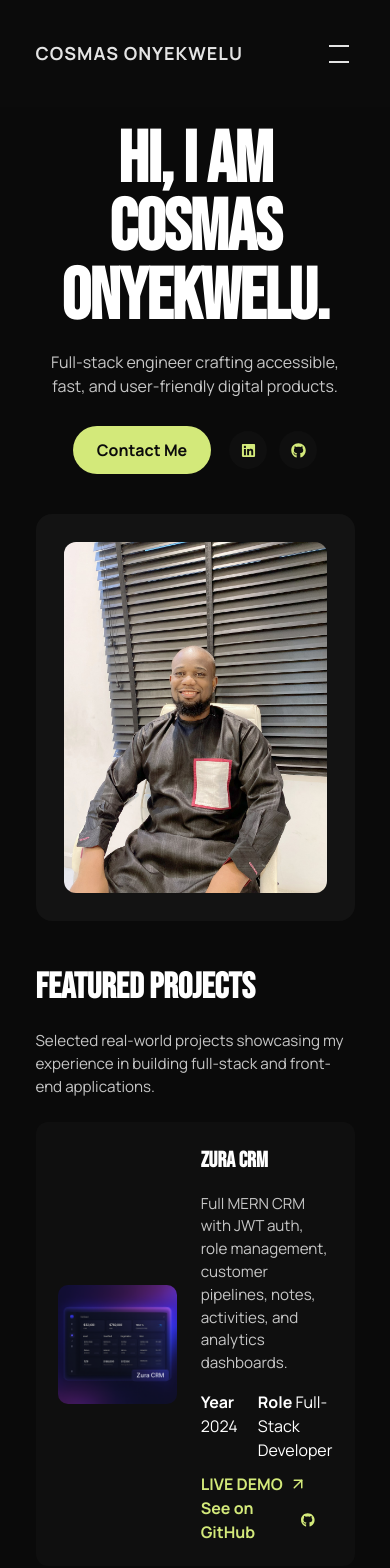
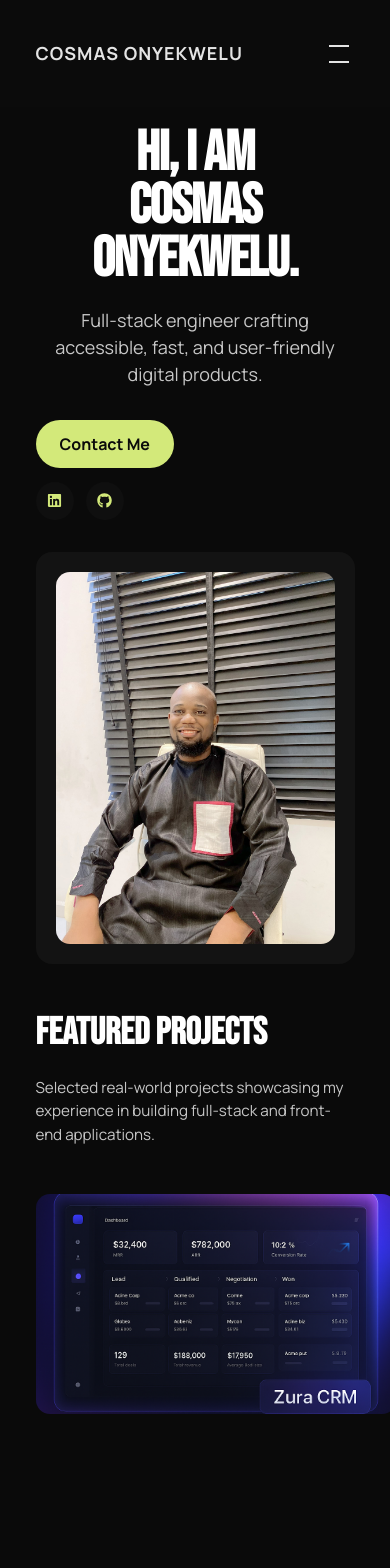
Before and after one commit to cosmasonyekwelu/cosmas-portfolio, a React (Vite) app: page / in a window 390 px wide. Shown: the top 1568 px of the page. Built offline with nearby package versions, Linux system fonts and the light colour scheme; no server answers.

Commit message:
Fix: Complete Figma-accurate responsive CSS for Projects page + improved form validation

```diff
--- a/src/styles/contact.css
+++ b/src/styles/contact.css
@@ -44,20 +44,22 @@
 }
 
 .err {
-  color: #ff7b7b;
+  color: #ff6b6b;
   font-size: 13px;
+  margin-top: -6px;
+  margin-bottom: 10px;
 }
 
 .success {
-  color: #baf08b;
-  font-weight: 700;
-  margin-top: 12px;
+  color: #d7ff66;
+  margin-top: 10px;
+  font-size: 14px;
 }
 
 .error {
-  color: #ff8b8b;
-  font-weight: 700;
-  margin-top: 12px;
+  color: #ff6b6b;
+  margin-top: 10px;
+  font-size: 14px;
 }
 
 @media (max-width: 900px) {
--- a/src/styles/footer.css
+++ b/src/styles/footer.css
@@ -94,12 +94,19 @@
   border-radius: 999px;
 }
 
-.success {
-  margin-top: 10px;
-  color: #baf08b;
-  font-weight: 600;
+
+.error {
+  color: #ff6b6b;
+  font-size: 13px;
+  margin-top: -6px;
+  margin-bottom: 10px;
 }
 
+.success {
+  color: #d7ff66;
+  font-size: 14px;
+  margin-top: 10px;
+}
 .footer-bottom {
   margin-top: 50px;
   text-align: center;
--- a/src/styles/home.css
+++ b/src/styles/home.css
@@ -1,8 +1,12 @@
+/* =========================
+   HERO SECTION
+========================= */
+
 .hero {
   display: flex;
   align-items: center;
-  gap: 40px;
-  padding: 80px 0;
+  gap: 48px;
+  padding: 96px 0;
 }
 
 .hero-left {
@@ -11,132 +15,280 @@
 
 .hero-left h1 {
   font-size: 72px;
+  font-weight: 900;
+  line-height: 0.95;
+  margin: 0;
 }
 
 .lead {
-  max-width: 520px;
-  margin-top: 18px;
+  max-width: 560px;
+  font-size: 18px;
   color: var(--muted);
+  margin-top: 20px;
+  line-height: 1.5;
 }
 
 .actions {
-  margin-top: 28px;
+  margin-top: 32px;
   display: flex;
   align-items: center;
-  gap: 18px;
+  gap: 20px;
 }
 
 .hero-right {
-  width: 420px;
-  flex: 0 0 420px;
+  flex: 0 0 460px;
+  width: 460px;
+  display: flex;
+  justify-content: center;
 }
 
 .hero-card {
   background: #131313;
   padding: 28px;
-  border-radius: 16px;
+  border-radius: 20px;
+  width: 100%;
 }
 
 .hero-card img {
   width: 100%;
   display: block;
-  border-radius: 12px;
+  border-radius: 14px;
+  object-fit: cover;
 }
 
+/* =========================
+   FEATURED PROJECTS
+========================= */
+
 .featured {
-  padding: 60px 0;
+  padding-top: 80px;
+  padding-bottom: 80px;
 }
+
+.featured h2 {
+  font-size: 38px;
+  font-weight: 900;
+  margin-bottom: 12px;
+}
+
+.featured .muted {
+  max-width: 680px;
+  color: var(--muted);
+  line-height: 1.55;
+}
+
+/* PROJECTS LIST - DESKTOP */
 
 .projects-grid {
   display: flex;
   flex-direction: column;
-  gap: 40px;
-  margin-top: 24px;
+  gap: 80px;
+  margin-top: 48px;
 }
 
+/* PROJECT CARD (Desktop: 1224 × ~600) */
+
 .project-card {
+  width: 100%;
+  min-height: 600px;
   display: flex;
-  gap: 24px;
-  background: #0f0f0f;
-  padding: 22px;
-  border-radius: 12px;
-  align-items: center;
+  gap: 48px;
+  border-bottom: 1px solid rgba(255,255,255,0.08);
+  padding-bottom: 48px;
 }
 
 .project-card.reverse {
   flex-direction: row-reverse;
 }
 
+.thumb {
+  flex: 0 0 540px;
+}
+
 .thumb img {
-  width: 320px;
-  border-radius: 10px;
+  width: 540px;
+  height: 340px;
+  object-fit: cover;
+  border-radius: 12px;
   display: block;
 }
 
-.project-info h3 {
-  font-size: 22px;
-  margin-bottom: 6px;
+/* RIGHT SIDE CONTENT */
+
+.project-info {
+  flex: 1;
+  display: flex;
+  flex-direction: column;
+  justify-content: flex-start;
 }
 
-.project-links a {
-  margin-right: 18px;
-  color: var(--accent);
-  font-weight: 700;
+.project-info h3 {
+  font-size: 28px;
+  font-weight: 800;
+  margin-bottom: 14px;
+}
+
+.project-info .muted {
+  color: var(--muted);
+  line-height: 1.6;
+  margin-bottom: 28px;
 }
 
 .meta {
   display: flex;
-  gap: 20px;
-  margin: 10px 0;
+  gap: 28px;
+  margin-bottom: 32px;
+  font-size: 15px;
 }
-.link-live {
+
+.meta strong {
+  color: #fff;
+  margin-right: 4px;
+}
+
+.project-links {
+  display: flex;
+  gap: 28px;
+}
+
+.project-links a {
+  font-weight: 700;
   color: var(--accent);
-  font-weight: 700;
   display: inline-flex;
   align-items: center;
   gap: 6px;
+  text-decoration: none;
 }
 
-.github-link {
-  display: inline-flex;
-  align-items: center;
-  gap: 6px;
-  color: var(--accent);
-  font-weight: 700;
-}
-
-.git-icon,
-.icon {
+.icon,
+.git-icon {
   font-size: 18px;
 }
 
-/* ABOUT PREVIEW */
+/* =========================
+   ABOUT PREVIEW
+========================= */
+
 .about-preview {
-  padding: 60px 0;
+  padding: 80px 0;
 }
 
 .about-preview h2 {
+  font-size: 32px;
+  font-weight: 900;
   margin-bottom: 16px;
 }
 
 .about-preview p {
   max-width: 620px;
   color: var(--muted);
-  margin-bottom: 14px;
+  margin-bottom: 18px;
   line-height: 1.55;
 }
 
 .about-link {
+  display: inline-flex;
   font-weight: 700;
-  display: inline-flex;
   align-items: center;
   gap: 6px;
+  color: var(--accent);
 }
+
+/* =========================
+   MOBILE (≤ 480px)
+========================= */
+
+@media (max-width: 480px) {
+  .hero {
+    flex-direction: column;
+    text-align: left;
+    padding: 64px 0;
+    gap: 32px;
+  }
+
+  .hero-left h1 {
+    font-size: 42px;
+  }
+
+  .actions {
+    flex-direction: column;
+    align-items: flex-start;
+    gap: 14px;
+  }
+
+  .hero-right {
+    width: 100%;
+    flex: none;
+  }
+
+  .hero-card {
+    padding: 20px;
+    border-radius: 16px;
+  }
+
+  /* FEATURED PROJECTS MOBILE */
+  .featured {
+    padding-top: 64px;
+    padding-bottom: 64px;
+  }
+
+  .projects-grid {
+    gap: 64px;
+  }
+
+  /* Each card becomes 343 × ~877 */
+  .project-card {
+    flex-direction: column;
+    min-height: 877px;
+    gap: 40px;
+    padding-bottom: 40px;
+  }
+
+  .project-card.reverse {
+    flex-direction: column;
+  }
+
+  .thumb {
+    width: 100%;
+    flex: none;
+  }
+
+  .thumb img {
+    width: 100%;
+    height: auto;
+    border-radius: 14px;
+  }
+
+  .project-info h3 {
+    font-size: 22px;
+  }
+
+  .meta {
+    flex-direction: column;
+    gap: 8px;
+    margin-bottom: 22px;
+  }
+
+  .project-links {
+    flex-direction: column;
+    align-items: flex-start;
+    gap: 12px;
+  }
+}
+
+/* =========================
+   TABLET (481–900px)
+========================= */
 
 @media (max-width: 900px) {
   .hero {
     flex-direction: column;
     text-align: center;
+    padding: 72px 0;
+  }
+
+  .hero-left h1 {
+    font-size: 56px;
   }
 
   .hero-right {
@@ -148,7 +300,16 @@
     justify-content: center;
   }
 
+  .project-card {
+    gap: 32px;
+  }
+
+  .thumb {
+    flex: 0 0 360px;
+  }
+
   .thumb img {
-    width: 100%;
+    width: 360px;
+    height: 220px;
   }
 }
--- a/src/styles/projects.css
+++ b/src/styles/projects.css
@@ -1,77 +1,120 @@
+/* ================================
+   PROJECTS PAGE (DESKTOP)
+================================ */
+
 .projects-page {
-  padding: 60px 0;
+  padding-top: 80px;
+  padding-bottom: 80px;
 }
 
 .projects-top h1 {
   font-size: 48px;
+  font-weight: 900;
   margin: 0;
 }
 
+.projects-top .muted {
+  max-width: 700px;
+  margin-top: 12px;
+  font-size: 17px;
+  color: var(--muted);
+}
+
+/* MAIN LIST */
 .projects-list {
   display: flex;
   flex-direction: column;
-  gap: 30px;
-  padding-top: 20px;
+  gap: 80px;
+  margin-top: 48px;
 }
 
+/* ================================
+   PROJECT CARD (DESKTOP)
+   Figma size: ~1224 × 600
+================================ */
+
 .proj {
+  width: 100%;
+  min-height: 600px;
   display: flex;
-  gap: 26px;
-  align-items: center;
-  background: #0f0f0f;
-  padding: 20px;
-  border-radius: 14px;
+  gap: 48px;
+  align-items: flex-start;
+  padding-bottom: 48px;
+  border-bottom: 1px solid rgba(255,255,255,0.08);
+}
+
+.proj.reverse {
+  flex-direction: row-reverse;
+}
+
+/* Thumbnail (Figma 540px width) */
+.proj-thumb {
+  flex: 0 0 540px;
 }
 
 .proj-thumb img {
-  width: 320px;
-  border-radius: 10px;
+  width: 540px;
+  height: 340px;
+  object-fit: cover;
+  border-radius: 14px;
   display: block;
 }
 
-.proj-body h3 {
-  margin: 0 0 8px 0;
-  font-size: 22px;
+/* ================================
+   CONTENT (RIGHT SIDE)
+================================ */
+
+.proj-body {
+  flex: 1;
 }
 
-.links a {
-  margin-right: 12px;
-  color: var(--accent);
-  font-weight: 700;
+.proj-body h3 {
+  font-size: 28px;
+  font-weight: 800;
+  margin-bottom: 14px;
+}
+
+.proj-body .muted {
+  color: var(--muted);
+  font-size: 16px;
+  line-height: 1.6;
+  max-width: 640px;
+  margin-bottom: 28px;
 }
 
 .meta {
   display: flex;
-  gap: 20px;
-  margin: 10px 0;
-}
-.github-link {
-  display: inline-flex;
-  align-items: center;
-  gap: 6px;
-  font-weight: 700;
-  color: var(--accent);
+  gap: 28px;
+  margin-bottom: 32px;
+  font-size: 15px;
 }
 
-.github-link .git-icon {
-  font-size: 16px;
-  color: var(--accent);
+.meta strong {
+  color: #fff;
+  font-weight: 700;
+  margin-right: 6px;
 }
 
-.link-live {
-  color: var(--accent);
-  font-weight: 700;
-  display: inline-flex;
+/* ================================
+   LINKS
+================================ */
+
+.links,
+.project-links {
+  display: flex;
   align-items: center;
-  gap: 6px;
+  gap: 28px;
 }
 
+.link-live,
 .github-link {
   display: inline-flex;
   align-items: center;
   gap: 6px;
   color: var(--accent);
   font-weight: 700;
+  text-decoration: none;
+  font-size: 15px;
 }
 
 .icon,
@@ -79,24 +122,83 @@
   font-size: 18px;
 }
 
+/* ================================
+   MOBILE (≤ 480px)
+   Figma: 343px width — card height ~877px
+================================ */
+@media (max-width: 480px) {
 
-@media (max-width: 900px) {
-  .proj {
+  .projects-page {
+    padding-top: 64px;
+    padding-bottom: 64px;
+  }
+
+  .projects-list {
+    gap: 64px;
+  }
+
+  .proj,
+  .proj.reverse {
     flex-direction: column;
-    text-align: center;
+    min-height: 877px;
+    gap: 40px;
+    padding-bottom: 40px;
+  }
+
+  .proj-thumb {
+    width: 100%;
+    flex: none;
   }
 
   .proj-thumb img {
     width: 100%;
+    height: auto;
+    border-radius: 16px;
   }
 
-  .links {
-    display: flex;
-    justify-content: center;
-    gap: 16px;
+  .proj-body h3 {
+    font-size: 22px;
+  }
+
+  .proj-body .muted {
+    font-size: 15px;
+    margin-bottom: 22px;
   }
 
   .meta {
-    justify-content: center;
+    flex-direction: column;
+    gap: 8px;
+    margin-bottom: 22px;
+  }
+
+  .links,
+  .project-links {
+    flex-direction: column;
+    align-items: flex-start;
+    gap: 14px;
   }
 }
+
+/* ================================
+   TABLET (481–900px)
+================================ */
+
+@media (max-width: 900px) {
+
+  .proj {
+    gap: 32px;
+  }
+
+  .proj-thumb {
+    flex: 0 0 360px;
+  }
+
+  .proj-thumb img {
+    width: 360px;
+    height: 220px;
+  }
+
+  .proj-body h3 {
+    font-size: 24px;
+  }
+}
```
Also changed, not shown: src/components/Footer.jsx (+72 -4 lines), src/pages/Contact.jsx (+46 -28 lines).
